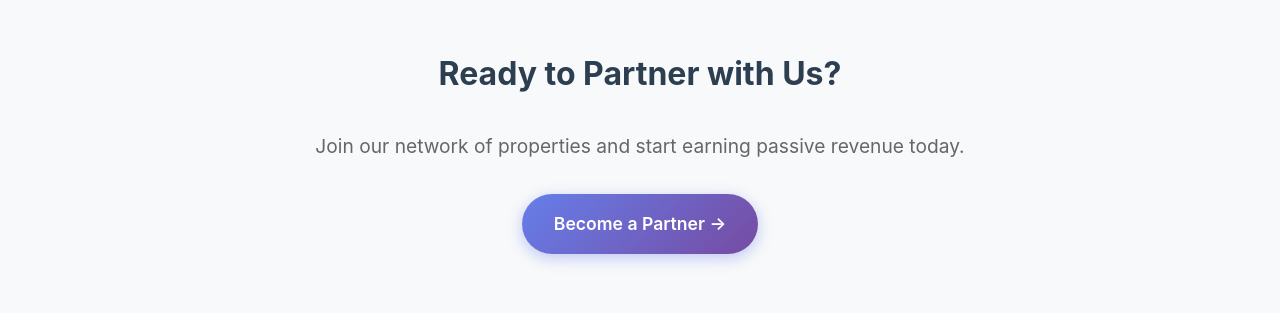
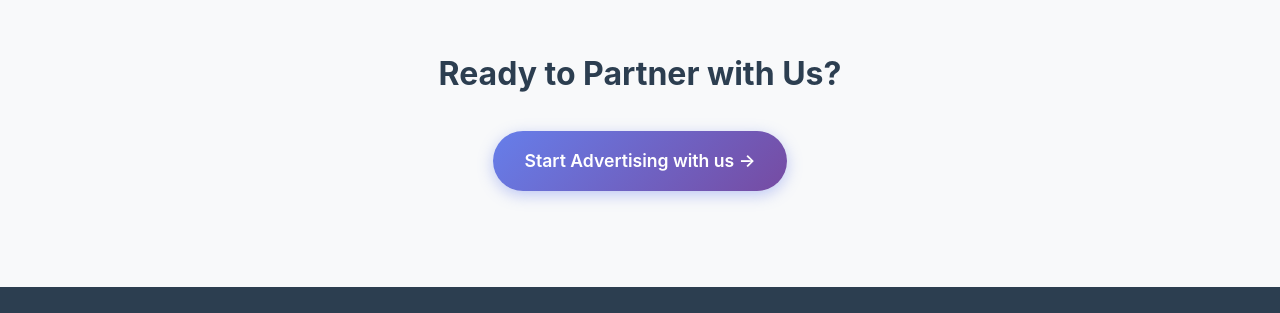
Before and after one commit to nestkitboxes/nestkitboxes.github.io, a plain HTML site: page advertise-with-nestkit.html in a window 1280 px wide. Shown: the part 6040-6353 px from the top of the page. Drawn offline with Linux system fonts and the light colour scheme.

Commit message:
Update advertise-with-nestkit.html

```diff
--- a/advertise-with-nestkit.html
+++ b/advertise-with-nestkit.html
@@ -329,8 +329,7 @@
         <div class="container">
             <div style="text-align: center; margin-top: 4rem;">
     <h3 style="font-size: 2rem; margin-bottom: 2rem; color: #2c3e50;">Ready to Partner with Us?</h3>
-    <p style="font-size: 1.2rem; color: #666; margin-bottom: 2rem;">Join our network of properties and start earning passive revenue today.</p>
-    <a href="contact.html" class="cta-button" style="display: inline-block; font-size: 1.1rem; padding: 1rem 2rem;">Become a Partner →</a>
+    <a href="contact.html" class="cta-button" style="display: inline-block; font-size: 1.1rem; padding: 1rem 2rem;">Start Advertising with us →</a>
 </div>
     </section>
 
```
